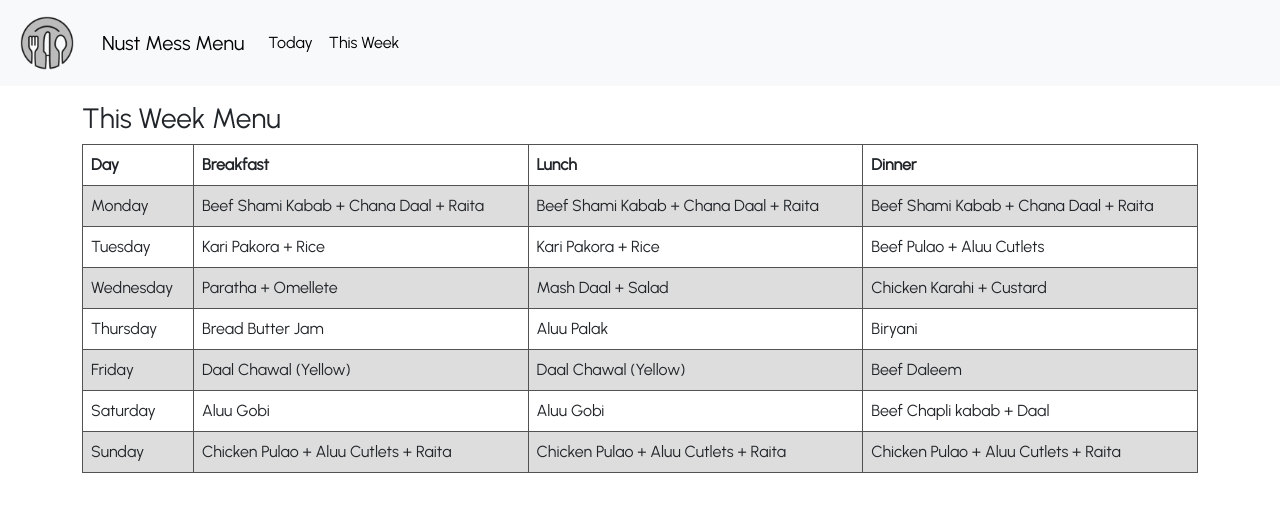
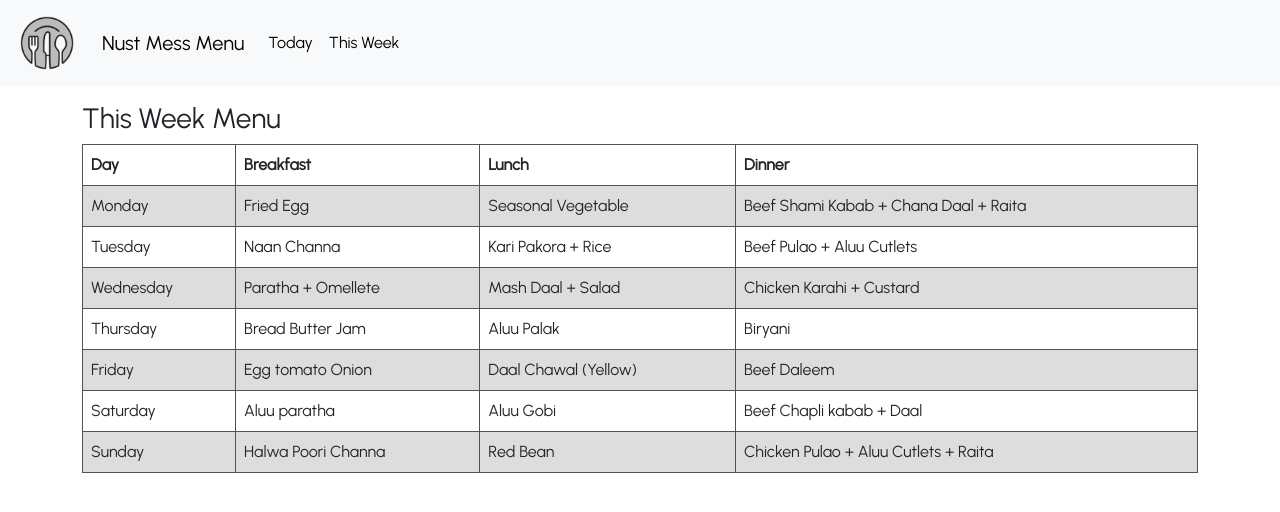
Before and after one commit to fatehmehmood123/Mess-Menu, a React (Create React App) app: page /weekly in a window 1280 px wide. Shown: the top 512 px of the page. Built offline with nearby package versions, Linux system fonts and the light colour scheme.

Commit message:
Normal days Menu Updated

```diff
--- a/src/Pages/Today.js
+++ b/src/Pages/Today.js
@@ -129,7 +129,6 @@ export default function Daily() {
         setbreakfast("Paratha + Egg Tomato Onion")
         setlunch("Daal Chawal (Yellow)")
         setdinner("Beef Daleem")
-        setdinner("Beef Daleem")
       }
       if (currentDate.getDay() === 6) {     //Saturday odd
         setbreakfast("Aluu Paratha")
--- a/src/Pages/Weekly.js
+++ b/src/Pages/Weekly.js
@@ -39,10 +39,10 @@ export default function Weekly() {
   //Useeffect Hook Starts
   useEffect(() => {
     if (week % 2 !== 0) {   //week is odd
-      setmonBreakfast('Beef Shami Kabab + Chana Daal + Raita')
-      setmonLunch('Beef Shami Kabab + Chana Daal + Raita')
+      setmonBreakfast('Fried Egg')
+      setmonLunch('Seasonal Vegetable')
       setmonDinner('Beef Shami Kabab + Chana Daal + Raita')
-      settueBreakfast('Kari Pakora + Rice')
+      settueBreakfast('Naan Channa')
       settueLunch('Kari Pakora + Rice')
       settueDinner('Beef Pulao + Aluu Cutlets')
       setwedBreakfast('Paratha + Omellete')
@@ -51,86 +51,37 @@ export default function Weekly() {
       setthursBreakfast('Bread Butter Jam')
       setthursLunch('Aluu Palak')
       setthursDinner('Biryani')
-      setfriBreakfast('Daal Chawal (Yellow)')
+      setfriBreakfast('Egg tomato Onion')
       setfriLunch('Daal Chawal (Yellow)')
       setfriDinner('Beef Daleem')
-      setsatBreakfast('Aluu Gobi')
+      setsatBreakfast('Aluu paratha')
       setsatLunch('Aluu Gobi')
       setsatDinner('Beef Chapli kabab + Daal')
-      setsunBreakfast('Chicken Pulao + Aluu Cutlets + Raita')
-      setsunLunch('Chicken Pulao + Aluu Cutlets + Raita')
+      setsunBreakfast('Halwa Poori Channa')
+      setsunLunch('Red Bean')
       setsunDinner('Chicken Pulao + Aluu Cutlets + Raita')
-
-      // Ramzan
-      // console.log("week is odd");
-
-      // setmonBreakfast('Daal Mash')
-      // setmonLunch('Chicken vegetable Roll + Mix Pakora + Rooh Afza')
-      // setmonDinner('Chicken Daleem + Naan + Tea')
-      // settueBreakfast('White Channa')
-      // settueLunch('Aluu Samosa + Mix Pakora + Jaame Shireen')
-      // settueDinner('Aluu Beef Curry + Tea')
-      // setwedBreakfast('Chicken Curry')
-      // setwedLunch('Channa Chaat + Mix Pakora + Rooh Afza')
-      // setwedDinner('Daal Mash + Tea')
-      // setthursBreakfast('Aluu Bhujia')
-      // setthursLunch('Chicken Vegatable Roll + Mix Pakora + Jaame Shireen')
-      // setthursDinner('Biryani + Green Tea')
-      // setfriBreakfast('Daal Channa')
-      // setfriLunch('Dahi Bhallay + Mix Pakora + Rooh Afza')
-      // setfriDinner('Aluu Gajar Matar + Tea')
-      // setsatBreakfast('Onion Tomato Egg')
-      // setsatLunch('Aluu Samosa + Mix Pakora + Jaame Shireen')
-      // setsatDinner('Chicken Kofta + Tea')
-      // setsunBreakfast('Aluu Anda Curry')
-      // setsunLunch('Lobia With Channa Chaat + Mix Pakora + Rooh Afza')
-      // setsunDinner('Chicken Pulao + Raita + Tea')
     } else {      //week is even
-      setmonBreakfast('Beef Shami Kabab + Chana Daal + Raita')
-      setmonLunch('Beef Shami Kabab + Chana Daal + Raita')
-      setmonDinner('Beef Shami Kabab + Chana Daal + Raita')
-      settueBreakfast('Kari Pakora + Rice')
-      settueLunch('Kari Pakora + Rice')
+      setmonBreakfast('Fried Egg')
+      setmonLunch('Seasonal Vegetable')
+      setmonDinner('Chicken Roast + Chana Daal + Raita')
+      settueBreakfast('Naan Channa')
+      settueLunch('Kari Pakora + Roti')
       settueDinner('Beef Pulao + Aluu Cutlets')
-      setwedBreakfast('Paratha + Omellete')
-      setwedLunch('Mash Daal + Salad')
+      setwedBreakfast('Paratha + Aluu Bhujia')
+      setwedLunch('Mash Daal + Dahi')
       setwedDinner('Chicken Karahi + Custard')
       setthursBreakfast('Bread Butter Jam')
       setthursLunch('Aluu Palak')
       setthursDinner('Biryani')
-      setfriBreakfast('Daal Chawal (Yellow)')
-      setfriLunch('Daal Chawal (Yellow)')
-      setfriDinner('Beef Daleem')
-      setsatBreakfast('Aluu Gobi')
+      setfriBreakfast('Egg Tomato Onion')
+      setfriLunch('Daal Chawal (Black)')
+      setfriDinner('Aluu beef Curry')
+      setsatBreakfast('Aluu Paratha')
       setsatLunch('Aluu Gobi')
-      setsatDinner('Beef Chapli kabab + Daal')
-      setsunBreakfast('Chicken Pulao + Aluu Cutlets + Raita')
-      setsunLunch('Chicken Pulao + Aluu Cutlets + Raita')
+      setsatDinner('Aluu Cutlets + Daal')
+      setsunBreakfast('Halwa Poori Channa')
+      setsunLunch('Red Bean')
       setsunDinner('Chicken Pulao + Aluu Cutlets + Raita')
-
-      //Ramzan
-      // console.log("week is even");
-      // setmonBreakfast('Daal Mash')
-      // setmonLunch('Chicken vegetable Roll + Mix Pakora + Rooh Afza')
-      // setmonDinner('Chicken Daleem + Naan + Tea')
-      // settueBreakfast('White Channa')
-      // settueLunch('Aluu Samosa + Mix Pakora + Jaame Shireen')
-      // settueDinner('Aluu Beef Curry + Tea')
-      // setwedBreakfast('Chicken Curry')
-      // setwedLunch('Channa Chaat + Mix Pakora + Rooh Afza')
-      // setwedDinner('Daal Mash + Tea')
-      // setthursBreakfast('Aluu Bhujia')
-      // setthursLunch('Chicken Vegatable Roll + Mix Pakora + Jaame Shireen')
-      // setthursDinner('Biryani + Green Tea')
-      // setfriBreakfast('Daal Channa')
-      // setfriLunch('Dahi Bhallay + Mix Pakora + Rooh Afza')
-      // setfriDinner('Aluu Gajar Matar + Tea')
-      // setsatBreakfast('Onion Tomato Egg')
-      // setsatLunch('Aluu Samosa + Mix Pakora + Jaame Shireen')
-      // setsatDinner('Chicken Kofta + Tea')
-      // setsunBreakfast('Aluu Anda Curry')
-      // setsunLunch('Lobia With Channa Chaat + Mix Pakora + Rooh Afza')
-      // setsunDinner('Chicken Pulao + Raita + Tea')
     }
   }, [week])
   return (
```
Also changed, not shown: 1 other file (tests, documents, lock files or other folders).
